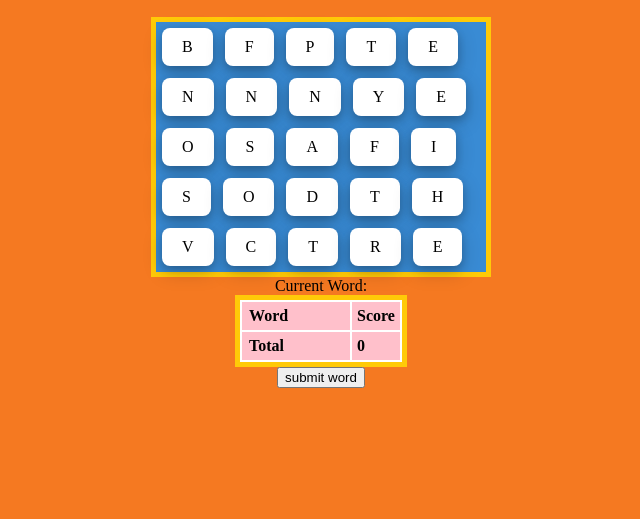
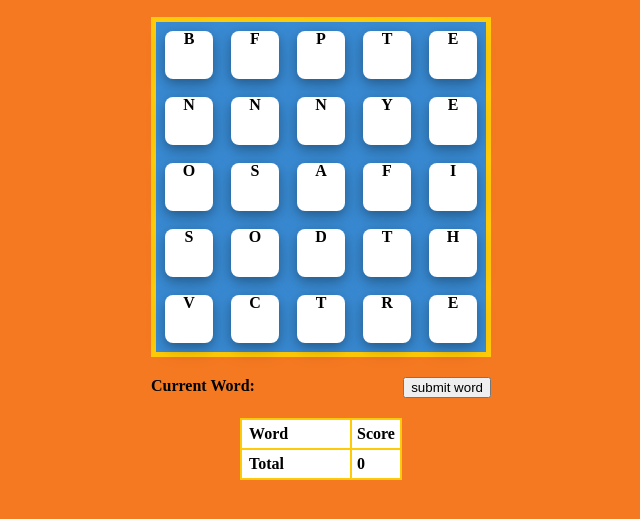
Before and after one commit to spookybit/boggle, a plain HTML site: page index.html in a window 1280 px wide. Shown: the part 111-630 px from the top of the page, without its empty margins (319-959 px from the left). Drawn offline with Linux system fonts and the light colour scheme.

Commit message:
css board

```diff
--- a/index.html
+++ b/index.html
@@ -6,10 +6,16 @@
 </head>
 
 <body>
+  <div class="container">
     <img src="logo.png"/>
 
     <div class="board"></div>
+
+    <div class="word">
       <div class="currentWord">Current Word: </div>
+      <button onClick="submit()">submit word</button>
+    </div>
+
     <table class="wordTable">
       <tr>
         <th>Word</th>
@@ -20,8 +26,7 @@
         <th class="total">0</th>
       </tr>
     </table>
-  <button onClick="submit()">submit word</button>
-  <!-- <canvas id="boggleCanvas" width="800" height"600"></canvas> -->
+  </div>
 
   <script src="script.js"></script>
 </body>
--- a/script.js
+++ b/script.js
@@ -3,6 +3,7 @@ const currentWord = document.querySelector('.currentWord');
 const table = document.querySelector('.wordTable');
 
 let lastLetter = [];
+let curWord = "";
 
 const dice = ['aaafrs',
 'aaeeee',
@@ -37,7 +38,7 @@ function shake(dice, board){
     if (letter === "Q") {
       letter = "Qu";
     }
-    return `<span class="dice" data-clicked=false data-number=${parseInt(i)}>${letter}</span>`
+    return `<span class="dice" data-clicked=false data-number=${parseInt(i)}><span class="letter">${letter}</span></span>`
   }).join('');
 
   const stuff = board.querySelectorAll(".dice")
--- a/style.css
+++ b/style.css
@@ -5,8 +5,16 @@ body {
   flex-direction: column;
 }
 
+.container {
+  width: auto;
+  display: flex;
+  align-items: center;
+  flex-direction: column;
+}
+
 img {
   margin-bottom: 20px;
+  align-self: center;
 }
 
 .board {
@@ -18,23 +26,42 @@ img {
 }
 
 .dice {
-  margin: 6px;
-  padding: 10 20 10 20;
+  margin: 9px;
+  width: 48px;
+  height: 48px;
   background-color: white;
-  font-weight: 400;
+  text-align: center;
+
+  font-weight: bolder;
+  line-height: 1;
   border-radius: 8px;
   box-shadow: 0 4px 8px 0 rgba(0, 0, 0, 0.2), 0 6px 20px 0 rgba(0, 0, 0, 0.19);
 }
 
+.letter {
+  vertical-align: middle;
+  /*display: block;*/
+  margin-top: 37%;
+}
+
+.word {
+  width: 100%;
+  display: flex;
+  justify-content: space-between;
+  padding: 20 0 20 0;
+  font-weight: bold;
+}
+
 .wordTable {
-  background-color: white;
-  border: 5px solid #FFCA08;
+  background-color: #FFCA08;
+  /*border: 5px solid #FFCA08;*/
+  align-self: left;
 }
 
 .wordTable tr {
-  background-color: pink;
+  background-color: white;
   text-align: left;
-  /*border-bottom: 5px solid red;*/
+  border: 5px solid red;
 }
 
 .wordTable th, .wordTable td {
```
Lines whose indentation alone changed are shown as unchanged.
